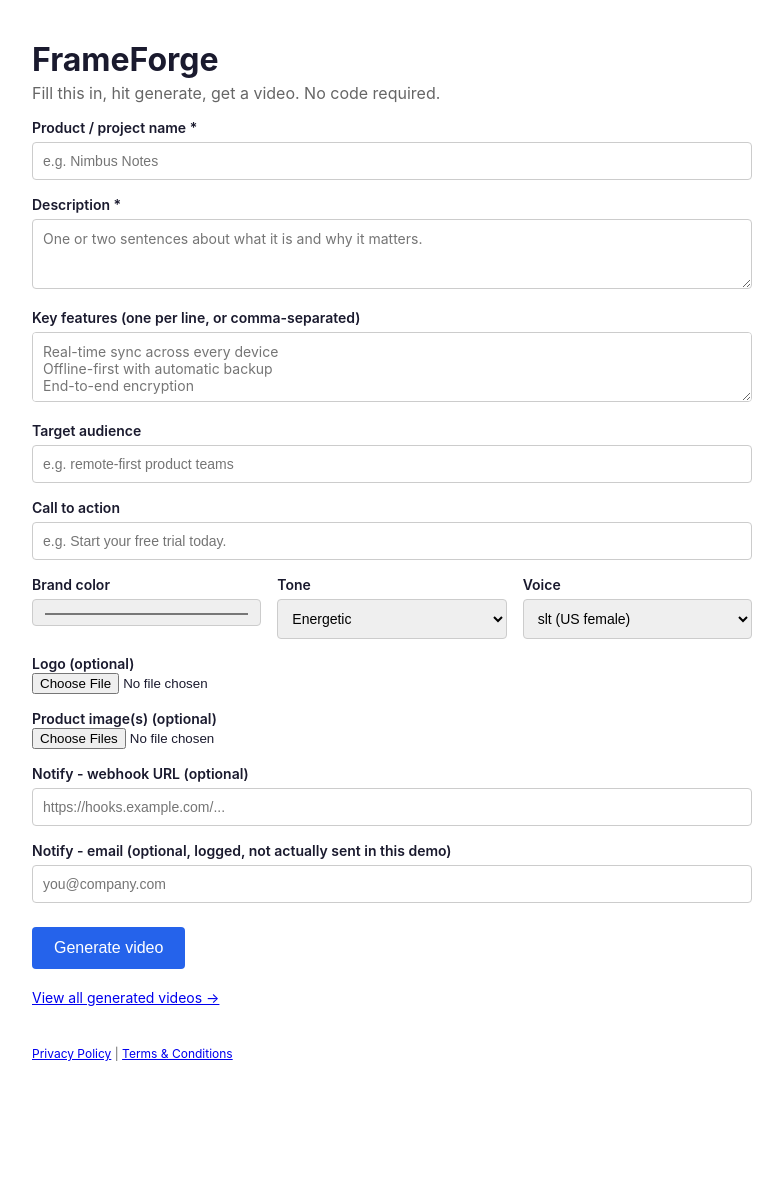
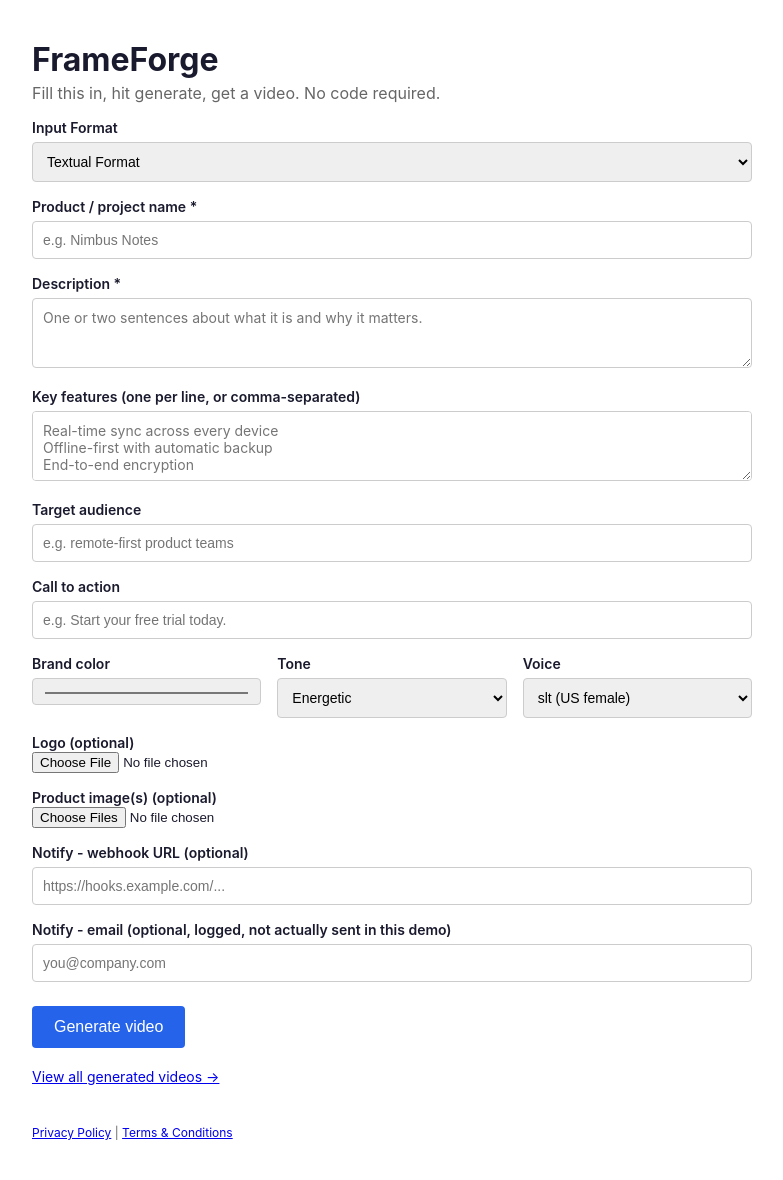
Before and after one commit to dev-harshhh19/FrameForge, a Flask app: page / in a window 1280 px wide. Shown: the whole page, without its empty margins (248-1031 px from the left). Before the commit the page ends 1061 px from the top, so only its background shows below. Run offline with Flask 3, Linux system fonts and the light colour scheme.

Commit message:
fix: Workflow improvements for CLI/Dashboard and TTS imports

```diff
--- a/app.py
+++ b/app.py
@@ -45,23 +45,30 @@ def submit():
             f.save(dest)
             image_paths.append(str(dest))
 
-    product = ProductInput.from_dict({
-        "name": form.get("name", "").strip(),
-        "description": form.get("description", "").strip(),
-        "features": form.get("features", ""),
-        "target_audience": form.get("target_audience", "").strip(),
-        "call_to_action": form.get("call_to_action") or "Learn more today.",
-        "brand_color": form.get("brand_color") or "#1D4ED8",
-        "tone": form.get("tone") or "energetic",
-        "voice": form.get("voice") or "slt",
-        "logo_path": logo_path,
-        "image_paths": image_paths,
-        "notify_webhook": form.get("notify_webhook") or None,
-        "notify_email": form.get("notify_email") or None,
-    })
+    if form.get("raw_json") and form.get("raw_json").strip():
+        try:
+            data = json.loads(form.get("raw_json"))
+            product = ProductInput.from_dict(data)
+        except json.JSONDecodeError:
+            return render_template("index.html", error="Invalid JSON format."), 400
+    else:
+        product = ProductInput.from_dict({
+            "name": form.get("name", "").strip(),
+            "description": form.get("description", "").strip(),
+            "features": form.get("features", ""),
+            "target_audience": form.get("target_audience", "").strip(),
+            "call_to_action": form.get("call_to_action") or "Learn more today.",
+            "brand_color": form.get("brand_color") or "#1D4ED8",
+            "tone": form.get("tone") or "energetic",
+            "voice": form.get("voice") or "slt",
+            "logo_path": logo_path,
+            "image_paths": image_paths,
+            "notify_webhook": form.get("notify_webhook") or None,
+            "notify_email": form.get("notify_email") or None,
+        })
 
-    if not product.name or not product.description:
-        return render_template("index.html", error="Name and description are required."), 400
+        if not product.name or not product.description:
+            return render_template("index.html", error="Name and description are required."), 400
 
     job_id = job_queue.submit(product)
     return redirect(url_for("status_page", job_id=job_id))
--- a/core/pipeline.py
+++ b/core/pipeline.py
@@ -12,7 +12,7 @@ from typing import Optional
 
 from core.models import ProductInput
 from core.script_generator import TemplateScriptGenerator
-from core.tts_providers import TTSPipeline
+from core.tts_providers import TTSPipeline, CloudTTSProviderStub, FliteLocalTTSProvider
 from core.video_providers import VideoRenderPipeline
 from core.scene_renderer import render_scene_image
 from core.assembler import (
--- a/templates/index.html
+++ b/templates/index.html
@@ -27,12 +27,37 @@
   <p class="sub">Fill this in, hit generate, get a video. No code required.</p>
   {% if error %}<p class="error">{{ error }}</p>{% endif %}
 
+  <script>
+    function toggleFormat() {
+      const mode = document.getElementById('format_selector').value;
+      if (mode === 'json') {
+        document.getElementById('form_textual').style.display = 'none';
+        document.getElementById('form_json').style.display = 'block';
+      } else {
+        document.getElementById('form_textual').style.display = 'block';
+        document.getElementById('form_json').style.display = 'none';
+      }
+    }
+  </script>
+
+  <label>Input Format</label>
+  <select id="format_selector" onchange="toggleFormat()">
+    <option value="textual">Textual Format</option>
+    <option value="json">Raw JSON</option>
+  </select>
+
   <form action="/submit" method="post" enctype="multipart/form-data">
+    <div id="form_json" style="display: none; margin-top: 16px;">
+      <label>Raw JSON</label>
+      <textarea name="raw_json" placeholder='{"name": "App", "description": "..."}' style="min-height: 200px; font-family: monospace;"></textarea>
+    </div>
+
+    <div id="form_textual">
       <label>Product / project name *</label>
-    <input type="text" name="name" required placeholder="e.g. Nimbus Notes">
+      <input type="text" name="name" placeholder="e.g. Nimbus Notes">
 
       <label>Description *</label>
-    <textarea name="description" required placeholder="One or two sentences about what it is and why it matters."></textarea>
+      <textarea name="description" placeholder="One or two sentences about what it is and why it matters."></textarea>
 
       <label>Key features (one per line, or comma-separated)</label>
       <textarea name="features" placeholder="Real-time sync across every device&#10;Offline-first with automatic backup&#10;End-to-end encryption"></textarea>
@@ -78,6 +103,7 @@
 
       <label>Notify - email (optional, logged, not actually sent in this demo)</label>
       <input type="email" name="notify_email" placeholder="you@company.com">
+    </div>
 
     <button type="submit">Generate video</button>
   </form>
```
Also changed, not shown: 4 other files. Lines whose indentation alone changed are shown as unchanged.
